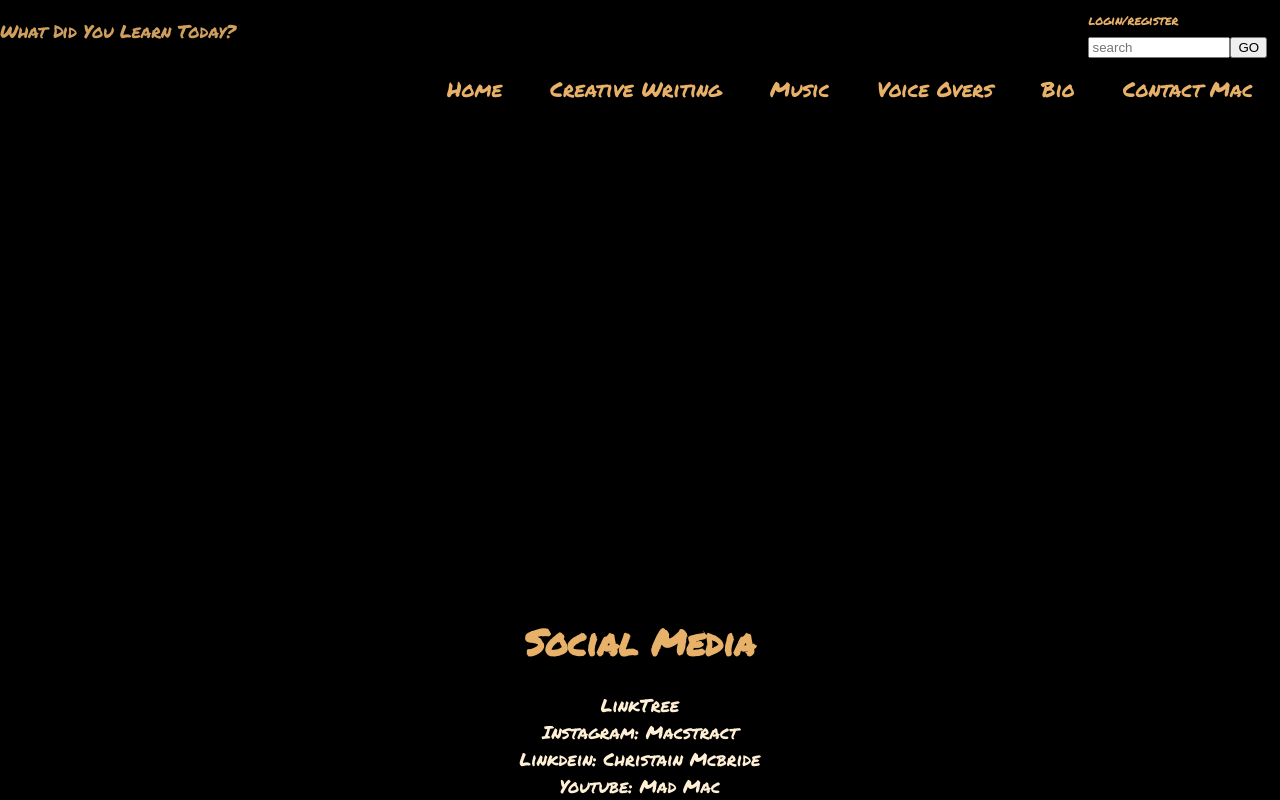
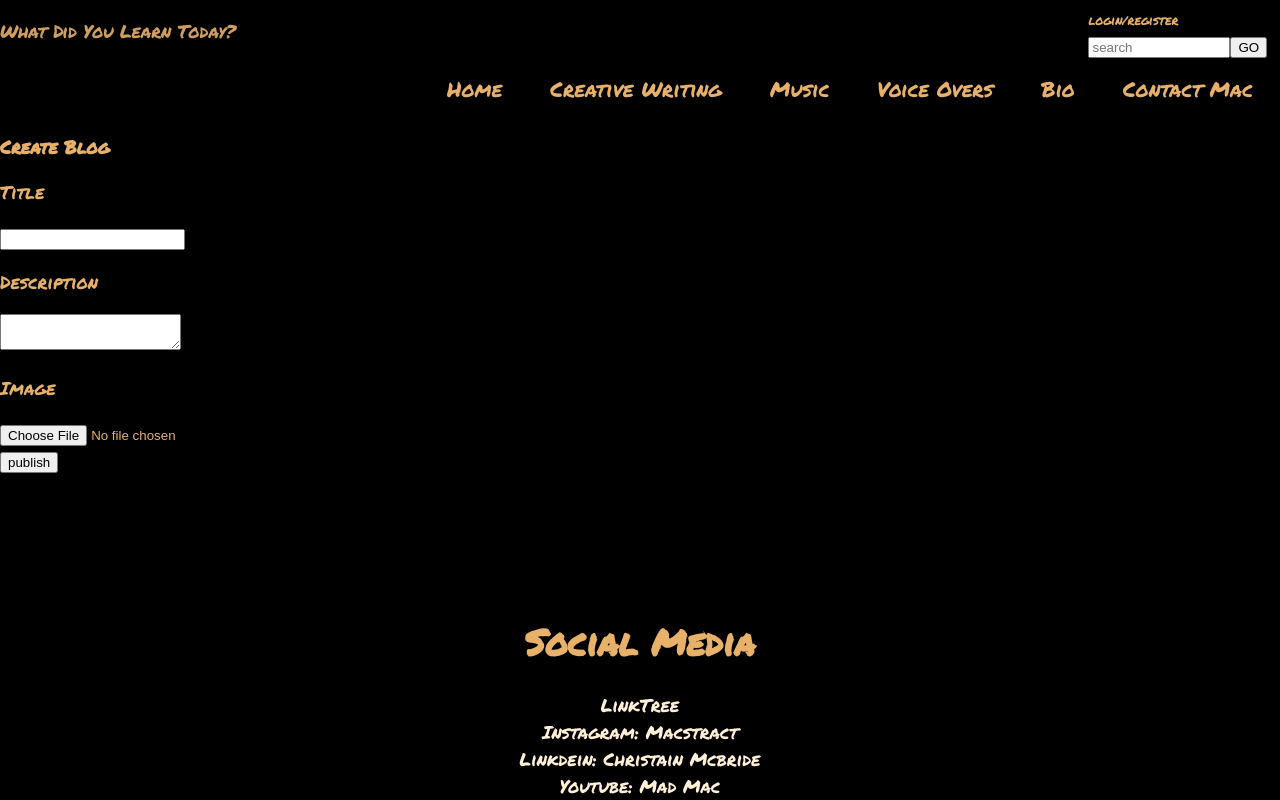
Before and after one commit to Derriel94/superiormindsremake, a React (Vite) app: page /editor in a window 1280 px wide. Built offline with nearby package versions, Linux system fonts and the light colour scheme.

Commit message:
created login/register logout functionality

```diff
--- a/package.json
+++ b/package.json
@@ -12,10 +12,12 @@
   "dependencies": {
     "@splidejs/react-splide": "^0.7.12",
     "@splidejs/splide-extension-video": "^0.8.0",
+    "firebase": "^10.0.0",
     "framer-motion": "^10.12.17",
     "react": "^18.2.0",
     "react-dom": "^18.2.0",
-    "react-router-dom": "^6.14.0"
+    "react-router-dom": "^6.14.0",
+    "react-toastify": "^9.1.3"
   },
   "devDependencies": {
     "@types/react": "^18.0.37",
--- a/src/App.tsx
+++ b/src/App.tsx
@@ -1,14 +1,18 @@
 import './App.css'
-import { useState, ChangeEvent } from "react";
+import { useState, ChangeEvent, useEffect } from "react";
 import { motion } from "framer-motion";
 import Nav from "./components/Nav"
 import RouterNav from "./router/RouterNav.tsx"
 import {NavLink} from "react-router-dom";
+import { logout } from "./firebaseConfig.tsx";
+import { useNavigate } from "react-router-dom";
 
 
 const App = () => {
 
   const [search, setSearch] = useState<string>("search")
+  const [displayName, setDisplayName] = useState<string>('');
+  const navigate = useNavigate();
   const handleSearchChange = (e: ChangeEvent<HTMLInputElement>) => {
     setSearch(e.target.value);
   }
@@ -23,10 +27,25 @@ const App = () => {
 
     };
 
+  const checkIfLoggedIn = () => {
 
+    }
+
+  const signOut = () => {
+    localStorage.removeItem('user');
+    setDisplayName('');
+    logout();
+    location.reload();
+  }
+
+  useEffect(()=> {
+    checkIfLoggedIn();
+    // setDisplayName('');
+  }, [])
 
   return (
     <div className="app">
+
       <motion.div
       className="header"
       initial="initial"
@@ -35,7 +54,15 @@ const App = () => {
       variants={headerVariants}>
         <div><p style={{opacity: .9}}>What Did You Learn Today?</p></div>
           <div>
-          <div><NavLink id="link" style={{fontSize: ".8rem"}} to="/login">login/register</NavLink></div>
+           {displayName.length > 0?
+            <div>
+              <div id="link" style={{fontSize: ".8rem"}}>{displayName}</div>
+              <button  onClick={signOut}>Sign Out</button>
+            </div>
+            :
+            <div><NavLink id="link" style={{fontSize: ".8rem"}} to="/login">login/register</NavLink></div>
+
+            }
           <input placeholder={search} className="search" onChange={(e)=>handleSearchChange(e)}/>
           <input type="submit" value="GO" onClick={handleSubmit} className="gobutton" />
         </div>
--- /dev/null
+++ b/src/components/Editor.tsx
@@ -0,0 +1,113 @@
+ import React, { useState } from 'react'
+import { toast }from 'react-toastify';
+import { collection, addDoc, Timestamp } from 'firebase/firestore';
+import { ref, uploadBytesResumable, getDownloadURL } from 'firebase/storage';
+// import Blogs from './Blogs/Blogs.js';
+import { storage, db } from './../firebaseConfig.js';
+
+const Editor = () => {
+
+		const [formData, setFormData] = useState({
+		title: "",
+		description: "",
+		image: "",
+		createdAt: Timestamp.now().toDate(),
+		likes: 0,
+		comments: [],
+	});
+	console.log(formData.createdAt)
+
+	const [progress, setProgress] = useState(0);
+
+	const handleChange =(e)=> {
+		setFormData({...formData, [e.target.name]: e.target.value });
+	};
+
+	const handleImageChange =(e)=> {
+		setFormData({...formData, image: e.target.files[0] });
+	};
+
+	const handlePublish =() =>  {
+		if (!formData.title || !formData.description || !formData.image) {
+			toast('Please Fill The Tank!');
+			return;
+		}
+
+		const storageRef = ref(storage, `/images/${Date.now()}${formData.image.name}`);
+		const uploadImage = uploadBytesResumable(storageRef, formData.image);
+
+		uploadImage.on("state_changed", (snapshot)=> {
+				const progressPercent = Math.round((snapshot.bytesTransferred/ snapshot.totalBytes) * 100);
+				setProgress(progressPercent);
+		}, (err)=> {
+				console.log(err);
+		}, ()=> {
+			setFormData({
+					title: "",
+					description: "",
+					image: "",
+
+				});
+
+		 getDownloadURL(uploadImage.snapshot.ref)
+				.then((url) => {
+          var articleRef = collection(db, "blogs");
+          console.log('breaks here')
+          addDoc(articleRef,
+          {
+            title: formData.title,
+            description: formData.description,
+            imageUrl: url,
+            createdAt: Timestamp.now().toDate(),
+            likes: formData.likes,
+            comments: formData.comments,
+          }
+
+          )
+            .then(() => {
+              toast("Article added successfully", {type: "success"});
+              setProgress(0);
+            })
+            .catch((err) => {
+              toast("Error adding article", {type: "error"});
+            });
+        });
+      }
+    );
+	};
+
+	return (
+		<div className="editor">
+			<div>
+				<p style={{fontWeight: "bolder"}}> Create Blog </p>
+			<div>
+				<p>Title</p>
+				<input type="text" name="title" className="" onChange={(e)=>handleChange(e)} value={formData.title}/>
+			</div>
+			<div>
+			<p>Description</p>
+			<textarea name="description" className="" onChange={(e)=>handleChange(e)} value={formData.description}/>
+			</div>
+			<div>
+			<p>Image</p>
+			<input type="file" name="image" accept="image/*" onChange={(e)=>handleImageChange(e)}/>
+			{
+				progress === 0 ? null : (
+					<div style={{backgroundColor:"blue", width: `${progress} %` }}>
+						{`uploading image ${progress}%`}
+					</div>
+					)
+			}
+			</div>
+			<div>
+				<button onClick={handlePublish}>publish</button>
+			</div>
+			</div>
+			<div className="createArticleList">
+				{/*<Blogs />*/}
+			</div>
+		</div>
+	)
+}
+
+export default Editor;
--- a/src/components/Login.tsx
+++ b/src/components/Login.tsx
@@ -1,5 +1,7 @@
 import {useState, useEffect, ChangeEvent} from "react";
 import { useNavigate } from "react-router-dom";
+import { registerUser, signin, logout } from "./../firebaseConfig.tsx";
+
 interface LoginProps {
 
 };
@@ -9,32 +11,91 @@ const Login = ({}: LoginProps) => {
 
 	const [loggedInSwitch, setLoggedInSwitch] = useState<boolean>(true);
 	const [email, setEmail] = useState<string>('');
+	const [name, setName] = useState<string>('');
 	const [password, setPassword] = useState<string>('');
-
+	const [login, setLogin] = useState<boolean>(false);
+	const navigate = useNavigate();
 	const handleEmailChange = (e: ChangeEvent<HTMLInputElement>) => {
     	setEmail(e.target.value);
   	}
   	const handlePasswordChange = (e: ChangeEvent<HTMLInputElement>) => {
-    	setEmail(e.target.value);
+    	setPassword(e.target.value);
+  	}
+  	const handleNameChange = (e: ChangeEvent<HTMLInputElement>) => {
+    	setName(e.target.value);
+  	}
+  	const handleLoginRegister = () => {
+  		if (login) {
+  			setLogin(false)
+  		} else {
+  			setLogin(true)
+  		}
+  	}
+  	const handleSubmit = async () => {
+    	if (login)
+    	{
+    		const res = await signin(email, password);
+    		alert(res);
+    		localStorage.setItem("user", res);
+    		location.reload();
+    		 // const check = localStorage.getItem('user');
+		     //  setDisplayName(check);
+		      if (res == 'MadMacs') {
+		         navigate('/editor');
+		      } else {
+		      	navigate('/home')
+		      }
+
+    	} else {
+    		const res = await registerUser(email, password, name);
+    		console.log(res);
+    		localStorage.setItem("user", res);
+    		location.reload();
+    	}
+  	}
+  	const checkIfLoggedIn = () => {
+  		// const check = localStorage.getItem('user');
+  		// if (check) {
+  		// 	navigate('/home');
+  		// }
   	}
 
-  	const handleSubmit = () => {
-
-  	}
-
-
 	useEffect(()=> {
+		checkIfLoggedIn();
 		if (loggedInSwitch) {
 
 		} else {
 
 		}
+
 	}, [])
 
 	return (
 			<div className="login-register">
+				{login?
 				<div>
-					<h2>Login/Register</h2>
+					<h2>Login</h2>
+					{/*add form rules for passwords and emails*/}
+					<div>
+						<div>Email</div>
+						<input type="text" onChange={(e)=>handleEmailChange(e)}/>
+					</div>
+					<div>
+						<div>Password</div>
+						<input type="text" onChange={(e)=>handlePasswordChange(e)}/>
+					</div>
+
+					<div>
+						<input style={{marginTop: "10px", cursor: "pointer"}}type="submit" value="submit" onClick={handleSubmit}/>
+					</div>
+					<button onClick={handleLoginRegister}>Register</button>
+				</div>
+
+				:
+
+				<div>
+					<h2>Register</h2>
+					{/*add form rules for passwords and emails*/}
 					<div>
 						<div>Email</div>
 						<input type="text" onChange={(e)=>handleEmailChange(e)}/>
@@ -44,10 +105,17 @@ const Login = ({}: LoginProps) => {
 						<input type="text" onChange={(e)=>handlePasswordChange(e)}/>
 					</div>
 					<div>
+						<div>User Name</div>
+						<input type="text" onChange={(e)=>handleNameChange(e)}/>
+					</div>
+					<div>
 						<input style={{marginTop: "10px", cursor: "pointer"}}type="submit" value="submit" onClick={handleSubmit}/>
 					</div>
+					<button onClick={handleLoginRegister}>Login</button>
+				</div>
 
-				</div>
+			}
+
 
 	      	</div>
 		);
--- a/src/firebaseConfig.tsx
+++ b/src/firebaseConfig.tsx
@@ -1,6 +1,22 @@
 // Import the functions you need from the SDKs you need
 import { initializeApp } from "firebase/app";
 import { getAnalytics } from "firebase/analytics";
+import {
+  getFirestore,
+  query,
+  getDocs,
+  collection,
+  where,
+  addDoc,
+} from "firebase/firestore";
+
+import { getStorage } from "firebase/storage";
+import {
+  getAuth,
+  signOut,
+  createUserWithEmailAndPassword,
+  updateProfile,
+  signInWithEmailAndPassword } from "firebase/auth";
 // TODO: Add SDKs for Firebase products that you want to use
 // https://firebase.google.com/docs/web/setup#available-libraries
 
@@ -19,3 +35,49 @@ const firebaseConfig = {
 // Initialize Firebase
 const app = initializeApp(firebaseConfig);
 const analytics = getAnalytics(app);
+const auth = getAuth(app);
+const storage = getStorage(app);
+const db = getFirestore(app);
+
+const registerUser = async (email, password, displayName) => {
+  try {
+    const data = await createUserWithEmailAndPassword(auth, email, password);
+    const updateDisplayName = await updateProfile(data.user, {
+      displayName: displayName,
+    });
+
+    const user = data.user;
+
+    console.log(user.displayName);
+    return user.displayName;
+  } catch (error)
+    {
+    const err = error.code;
+    console.log(err);
+    }
+
+};
+
+
+const signin = async (email, password) => {
+  try {
+    const data = await signInWithEmailAndPassword(auth, email, password);
+    const user = data.user;
+    return user.displayName;
+  } catch (err) {
+    return err.code;
+  }
+}
+
+const logout = () => {
+  signOut(auth);
+};
+
+
+export {
+  registerUser,
+  signin,
+  logout,
+  storage,
+  db,
+}
--- a/src/router/RouterNav.tsx
+++ b/src/router/RouterNav.tsx
@@ -7,6 +7,7 @@ import VoiceOver from "./../pages/VoiceOver.tsx";
 import Contact from "./../pages/Contact.tsx";
 import Bio from "./../pages/Bio.tsx";
 import Login from "./../components/Login.tsx";
+import Editor from "./../components/Editor.tsx";
 
 interface RouterProps {
 
@@ -25,6 +26,7 @@ const RouterNav = ({}: RouterProps) => {
 		      	<Route path="/bio" element={<Bio />} />
 		      	<Route path="/contact" element={<Contact />} />
 		      	<Route path="/login" element={<Login />} />
+		      	<Route path="/editor" element={<Editor />} />
 		      	<Route path="/home" element={<Home />} />
 	      	</Routes>
 		);
```
Also changed, not shown: 1 other file (tests, documents, lock files or other folders).
